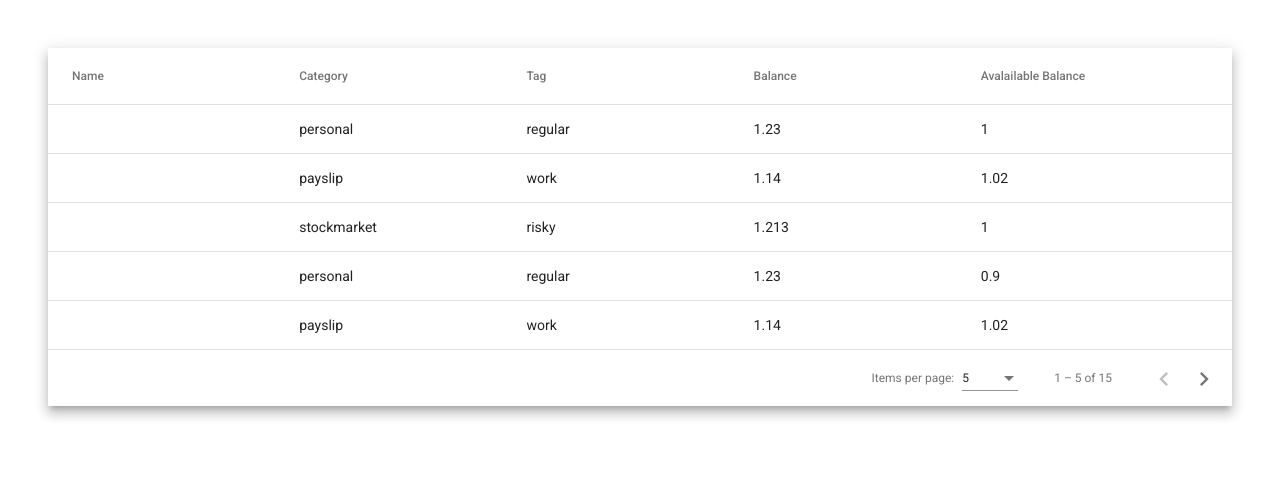
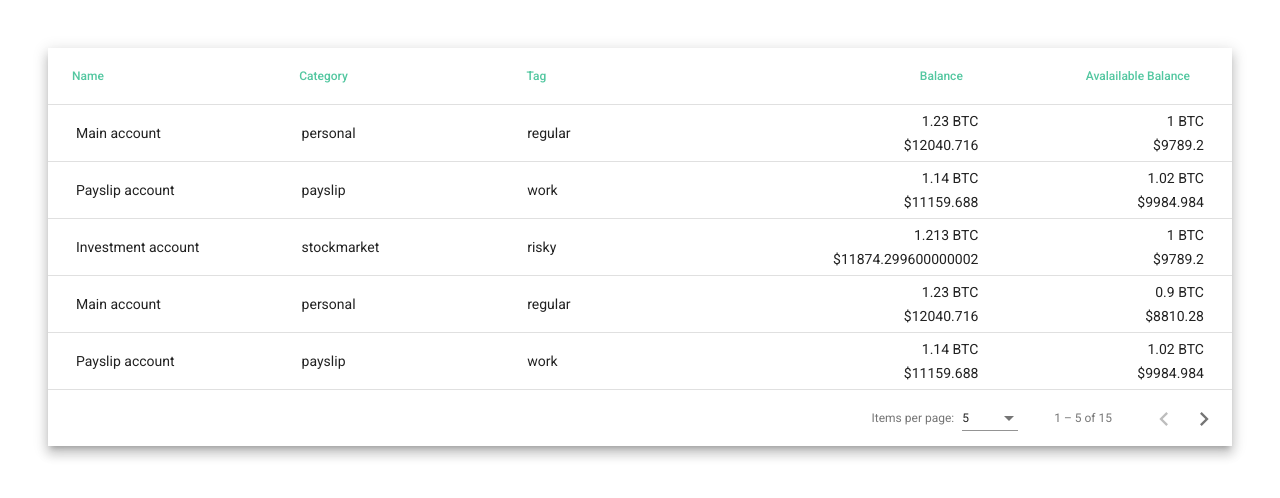
Before and after one commit to mbarsil/cryptoclient-test-project-fe, an Angular app: page / in a window 1280 px wide. Shown: the top 498 px of the page. Built offline with nearby package versions, Linux system fonts and the light colour scheme.

Commit message:
feat(accounts.component): Added dollars balance and new styles

```diff
--- a/angular.json
+++ b/angular.json
@@ -31,7 +31,12 @@
               "./node_modules/@angular/material/prebuilt-themes/deeppurple-amber.css",
               "src/assets/styles/styles.scss"
             ],
-            "scripts": []
+            "scripts": [],
+            "stylePreprocessorOptions": {
+              "includePaths": [
+                "src/assets/styles"
+              ]
+            }
           },
           "configurations": {
             "production": {
@@ -99,7 +104,7 @@
             "scripts": [],
             "stylePreprocessorOptions": {
               "includePaths": [
-                "src/assets/styles/styles.scss"
+                "src/assets/styles"
               ]
             }
           }
--- a/src/app/accounts/accounts.component.html
+++ b/src/app/accounts/accounts.component.html
@@ -9,7 +9,7 @@
         mat-sort-header>
         Name
       </mat-header-cell>
-      <mat-cell *matCellDef="let row">{{row.accountName}}</mat-cell>
+      <mat-cell *matCellDef="let row">{{row.name }}</mat-cell>
     </ng-container>
 
     <ng-container matColumnDef="category">
@@ -18,7 +18,7 @@
         mat-sort-header>
         Category
       </mat-header-cell>
-      <mat-cell *matCellDef="let row">{{row.category}}</mat-cell>
+      <mat-cell *matCellDef="let row">{{row.category }}</mat-cell>
     </ng-container>
 
     <ng-container matColumnDef="tag">
@@ -27,31 +27,45 @@
         mat-sort-header>
         Tag
       </mat-header-cell>
-      <mat-cell *matCellDef="let row">{{row.tag}}</mat-cell>
+      <mat-cell *matCellDef="let row">{{ row.tag }}</mat-cell>
     </ng-container>
 
     <ng-container matColumnDef="balance">
       <mat-header-cell
         *matHeaderCellDef
-        mat-sort-header>
+        mat-sort-header
+        class="d-flex flex-row justify-content-end">
         Balance
       </mat-header-cell>
-      <mat-cell *matCellDef="let row">{{row.balance}}</mat-cell>
+      <mat-cell
+        *matCellDef="let row"
+        class="d-flex flex-column justify-content-center align-items-end">
+        <span class="mb-1">{{ row.balance }} BTC</span>
+        <span>${{ row.dollarsBalance }}</span>
+      </mat-cell>
     </ng-container>
 
     <ng-container matColumnDef="availableBalance">
       <mat-header-cell
         *matHeaderCellDef
-        mat-sort-header>
+        mat-sort-header
+        class="d-flex flex-row justify-content-end">
         Avalailable Balance
       </mat-header-cell>
-      <mat-cell *matCellDef="let row">{{row.availableBalance}}</mat-cell>
+      <mat-cell
+        *matCellDef="let row"
+        class="d-flex flex-column justify-content-center align-items-end">
+        <span class="mb-1">{{ row.availableBalance }} BTC</span>
+        <span>${{ row.dollarsAvailableBalance }}</span>
+      </mat-cell>
     </ng-container>
 
     <mat-header-row *matHeaderRowDef="displayedColumns"></mat-header-row>
-    <mat-row *matRowDef="let row; columns: displayedColumns;"></mat-row>
+    <mat-row
+      *matRowDef="let row; columns: displayedColumns;"
+      class="account-row p-1">
+    </mat-row>
 
-    <!-- Row shown when there is no matching data. -->
     <tr class="mat-row" *matNoDataRow>
       <td class="mat-cell" colspan="4">No data to show now.</td>
     </tr>
--- a/src/app/accounts/accounts.component.scss
+++ b/src/app/accounts/accounts.component.scss
@@ -0,0 +1,11 @@
+@import 'variables';
+
+:host {
+  .mat-sort-header {
+    color: $green;
+  }
+}
+
+.account-row:hover {
+  background-color: $light-green;
+}
--- a/src/app/accounts/accounts.component.ts
+++ b/src/app/accounts/accounts.component.ts
@@ -4,6 +4,8 @@ import { MatSort } from '@angular/material/sort';
 import { MatPaginator } from '@angular/material/paginator';
 
 import { AccountData } from '../shared/interfaces/common.interface';
+
+const BITCOIN_RATE = 9789.2;
 
 @Component({
   selector: 'app-accounts',
@@ -144,10 +146,23 @@ export class AccountsComponent implements OnInit, AfterViewInit {
   @ViewChild(MatSort) sort: MatSort;
 
   ngOnInit(): void {
+    this.generateDollarExchange();
   }
 
   ngAfterViewInit() {
     this.dataSource.paginator = this.paginator;
     this.dataSource.sort = this.sort;
   }
+
+  private generateDollarExchange(): void {
+    const newData = this.dataSource.data.map((rowData: AccountData) => {
+      return {
+        ...rowData,
+        dollarsBalance: rowData.balance * BITCOIN_RATE,
+        dollarsAvailableBalance: rowData.availableBalance * BITCOIN_RATE,
+      };
+    });
+
+    this.dataSource.data = newData;
+  }
 }
--- a/src/app/shared/interfaces/common.interface.ts
+++ b/src/app/shared/interfaces/common.interface.ts
@@ -5,4 +5,6 @@ export interface AccountData {
   tag: string;
   balance: number;
   availableBalance: number;
+  dollarsBalance?: number;
+  dollarsAvailableBalance?: number;
 }
--- /dev/null
+++ b/src/assets/styles/variables.scss
@@ -0,0 +1,2 @@
+$light-green: #53c7a040;
+$green: #53c7a0;
```
